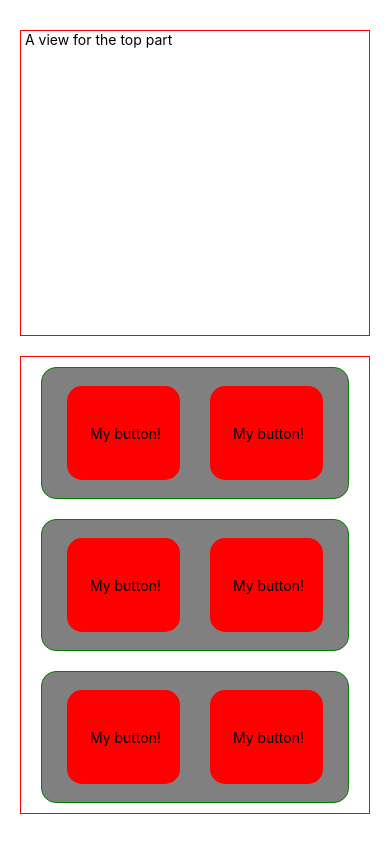
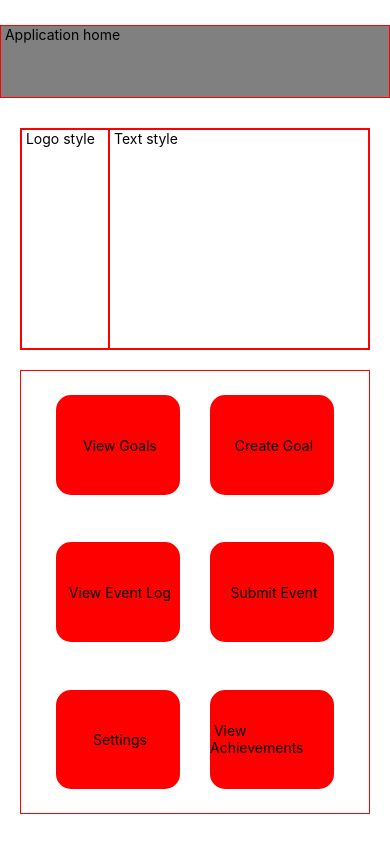
Before and after one commit to kehart/productivity-app-frontend, a React Native app: screen / in a window 390 px wide. Built offline with nearby package versions, Linux system fonts and the light colour scheme.

Commit message:
Completed rough outline of main screen

```diff
--- a/App.js
+++ b/App.js
@@ -3,77 +3,125 @@ import { StyleSheet, Text, View, ScrollView, TouchableOpacity } from 'react-nati
 
 export default function App() {
   return (
+    <View style={styles.outermost}>
+      <View style={styles.topBar}>
+        <Text> Application home</Text>
+      </View>
+
+
       <View style={styles.container}>
         <View style={styles.topView}>
-        <Text> A view for the top part</Text>
+          <View style={styles.logoView}>
+            <Text> Logo style</Text>
+          </View>
+          <View style={styles.textView}>
+            <Text> Text style</Text>
+          </View>
         </View>
         <View style={styles.bottomView}>
+
             <View style={styles.rowView}>
               <TouchableOpacity style={styles.touchableTile}>
-            <Text> My button!</Text>
+                <Text> View Goals</Text>
               </TouchableOpacity>
               <TouchableOpacity style={styles.touchableTile}>
-            <Text> My button!</Text>
+                <Text> Create Goal</Text>
               </TouchableOpacity>
             </View>
 
             <View style={styles.rowView}>
             <TouchableOpacity style={styles.touchableTile}>
-            <Text> My button!</Text>
+                <Text> View Event Log</Text>
               </TouchableOpacity>
               <TouchableOpacity style={styles.touchableTile}>
-            <Text> My button!</Text>
+                <Text> Submit Event</Text>
               </TouchableOpacity>
             </View>
 
             <View style={styles.rowView}>
             <TouchableOpacity style={styles.touchableTile}>
-            <Text> My button!</Text>
+                <Text> Settings</Text>
               </TouchableOpacity>
               <TouchableOpacity style={styles.touchableTile}>
-            <Text> My button!</Text>
+                <Text> View Achievements</Text>
               </TouchableOpacity>
             </View>
         </View>
+
       </View>
+    </View>
+
+
+
   );
 }
 
 const styles = StyleSheet.create({
-  container: {
+  // Level 0
+  outermost: {
     flex: 1,
     backgroundColor: '#fff',
     alignItems: 'center',
     justifyContent: 'center',
-    padding: 20
+    paddingTop: 25
   },
+  // Level 1
+  topBar : {
+    borderWidth: 1,
+    borderColor: 'red',
+    flex: 1,
+    width: '100%',
+    backgroundColor: 'grey'
+  },
+  container: {
+    flex: 10,
+    backgroundColor: '#fff',
+    alignItems: 'center',
+    justifyContent: 'center',
+    padding: 20,
+    width: '100%'
+  },
+  // Level 2, within container
   topView: {
     borderWidth: 1,
     borderColor: 'red',
     flex: 2,
     width: '100%',
-    margin: 10
+    margin: 10,
+    flexDirection: 'row'
   },
   bottomView: {
     borderWidth: 1,
     borderColor: 'red',
-    flex: 3,
+    flex: 4,
     width: '100%',
     margin: 10
   },
+  // Level 2, within topView
+  logoView: {
+    borderWidth: 1,
+    borderColor: 'red',
+    flex: 1
+  },
+  textView: {
+    borderWidth: 1,
+    borderColor: 'red',
+    flex: 3
+  },
+  // Level 2, within bottomView
   rowView: {
-    borderWidth: 1,
-    borderColor: 'green',
+    // borderWidth: 1,
+    // borderColor: 'green',
     flex: 1,
-    marginHorizontal: 20,
-    marginVertical: 10,
+    marginHorizontal: 10,
+    marginVertical: 5,
     flexDirection: 'row',
     padding: 10,
     alignItems: 'center',
     justifyContent: 'center',
-    backgroundColor: 'grey',
     borderRadius: 15
   },
+  // Level 3, within rowView
   touchableTile: {
     backgroundColor: 'red',
     marginHorizontal: 15,
@@ -82,5 +130,5 @@ const styles = StyleSheet.create({
     borderRadius: 15,
     justifyContent: 'center',
     alignItems: 'center'
-  }
+  },
 });
```
Lines whose indentation alone changed are shown as unchanged.
